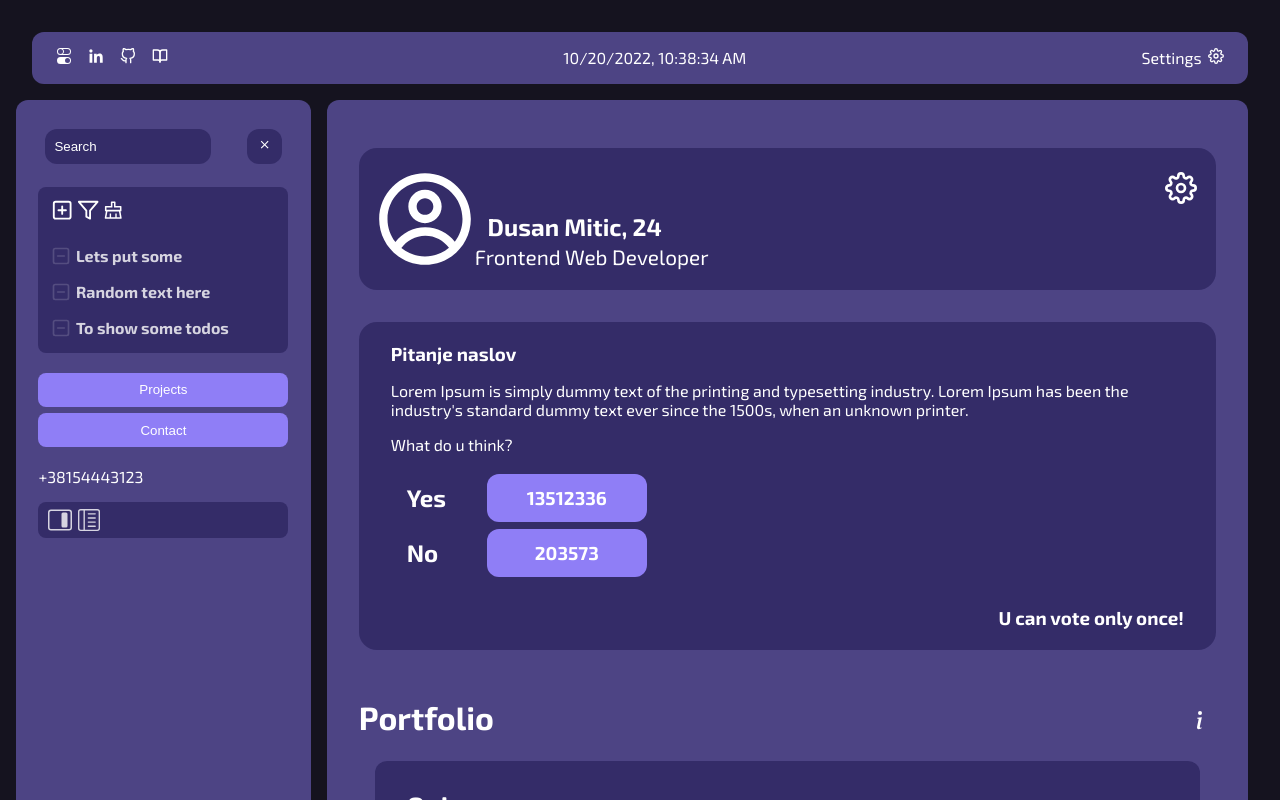
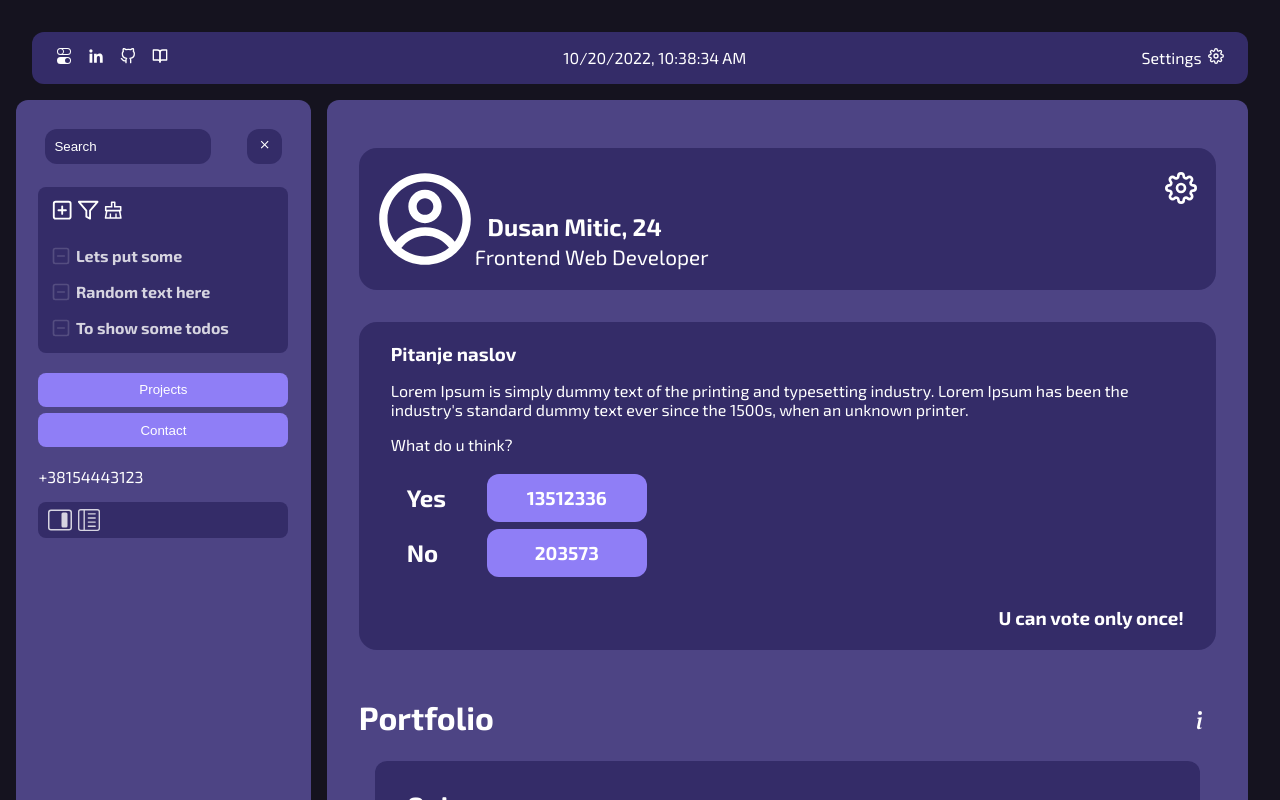
Before and after one commit to erazmozen/hub, a React (Create React App) app: page / in a window 1280 px wide. Shown: the top 800 px of the page. Built offline with nearby package versions, Linux system fonts and the light colour scheme.

Commit message:
Change background so it matches

```diff
--- a/src/components/css/main/header.css
+++ b/src/components/css/main/header.css
@@ -1,6 +1,7 @@
 /* ------ Navbar */
 
 .header-wrapper {
+  background-color: var(--primary);
   justify-content: space-between;
   padding: 1rem 1.5rem;
   color: white;
@@ -20,7 +21,7 @@
   margin-left: 0.3rem;
 }
 
-.icons-wrapper>* {
+.icons-wrapper > * {
   margin-left: 1rem;
 }
 
```
